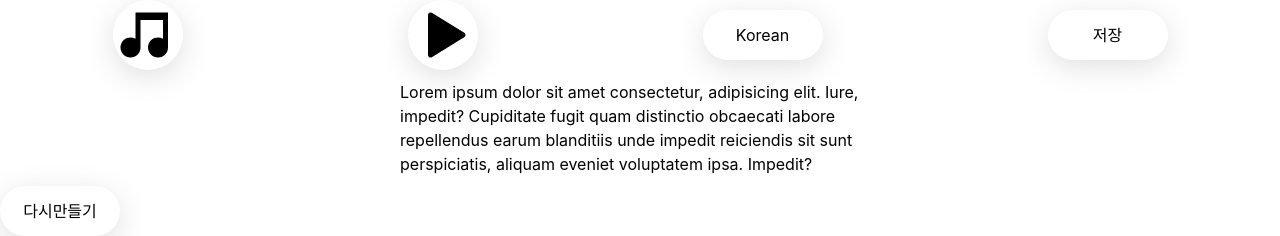
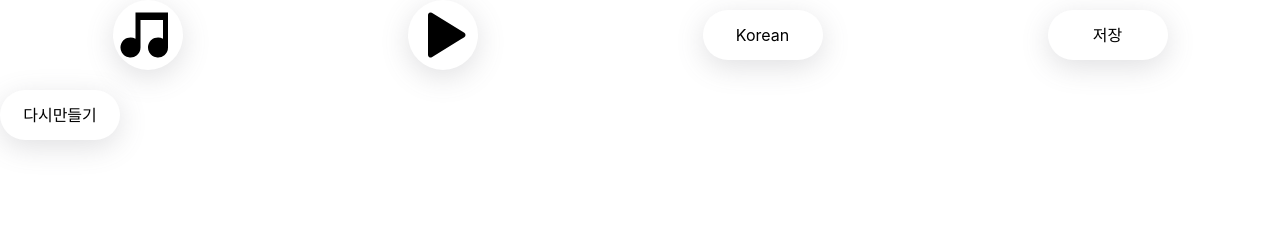
Before and after one commit to RUNGOAT/Picstory, a React (Create React App) app in the folder frontend/frontproject/: page /storyResult in a window 1280 px wide. Shown: the part 470-706 px from the top of the page. Built offline with nearby package versions, Linux system fonts and the light colour scheme.

Commit message:
[EDIT] #127 이야기결과api테스트

```diff
--- a/frontend/frontproject/src/api/storyApi.ts
+++ b/frontend/frontproject/src/api/storyApi.ts
@@ -1,6 +1,6 @@
 import axios, { AxiosResponse } from 'axios'
 
-const BASE_URL = 'http://192.168.100.166/api' // 연결할 서버 ip주소로 바꾸기
+const BASE_URL = 'http://192.168.100.166:8000/api' // 연결할 서버 ip주소로 바꾸기
 
 // 내 서재 이야기 목록
 export async function getStoryList(user_pk: number) {
@@ -12,10 +12,10 @@ export async function getStoryList(user_pk: number) {
 
 // 이야기 생성
 export async function createStory(text: string, genre: string) {
-  const response: AxiosResponse = await axios.post(`${BASE_URL}/story/test`, {
-    text: text,
-    genre: genre,
-  })
+  const response: AxiosResponse = await axios.post(`${BASE_URL}/story/create`, {
+		text: text,
+		genre: genre,
+	});
   return response
 }
 
--- a/frontend/frontproject/src/atoms.ts
+++ b/frontend/frontproject/src/atoms.ts
@@ -1,8 +1,9 @@
 import { atom } from 'recoil'
 
+//로그인 된 사용자
 export const userId = atom({
   key: 'userId',
-  default: null,
+  default: 1,
 })
 
 export const ImageBit = atom({
@@ -14,38 +15,30 @@ export const ImageFile = atom({
   key: 'ImageFile',
   default: '',
 })
-
+//장르
 export const genreAtom = atom({
   key: 'genreAtom',
   default: '',
 })
-
+//로딩
 export const loadingAtom = atom({
   key: 'loadingAtom',
   default: false,
 })
-
-export const storyAtom = atom({
-  key: "story",
-  default: '',
+// 영어 이야기 생성 결과
+export const storyEn = atom({
+	key: "storyEn",
+	default: "",
 });
-
-//이야기 생성 결과 타입
-export interface storyResultTypes {
-  content_kr: string,
-  content_en: string,
-  voice_kr: string,
-  voice_en: string,
-}
-//이야기 생성 결과
-export const storyResultAtom = atom<storyResultTypes>({
-  key: "storyResultAtom",
-  default: {
-    content_kr: '',
-    content_en: '',
-    voice_kr: '',
-    voice_en: '',
-  },
+// 한글 이야기 생성 결과
+export const storyKo = atom({
+	key: "storyKo",
+	default: "",
+});
+// 오디오 생성 결과
+export const storyVoice = atom({
+	key: "storyVoice",
+	default: '',
 });
 // 모달 상태
 export const modalState = atom({
--- a/frontend/frontproject/src/components/storyCreate/ImageUpload.tsx
+++ b/frontend/frontproject/src/components/storyCreate/ImageUpload.tsx
@@ -36,7 +36,7 @@ export default function ImageUpload() {
         if (typeof reader.result === 'string') {
           setBitImage(reader.result)
           setImageName(e.target.files[0].name)
-          console.log(reader.result)
+          // console.log(reader.result)
           resolve()
         }
       }
--- a/frontend/frontproject/src/components/storyCreate/genreList.tsx
+++ b/frontend/frontproject/src/components/storyCreate/genreList.tsx
@@ -1,8 +1,8 @@
-import axios, { AxiosResponse } from 'axios'
+// import axios, { AxiosResponse } from 'axios'
 import { useEffect, useState } from 'react'
 import { useNavigate } from 'react-router-dom'
 import { useRecoilValue, useRecoilState } from 'recoil'
-import { ImageBit, genreAtom, loadingAtom, storyAtom } from '../../atoms'
+import { ImageBit, genreAtom, loadingAtom, storyEn } from '../../atoms'
 import { createStory } from '../../api/storyApi'
 import Loading from './loading'
 import styles from '../../assets/css/genreList.module.css'
@@ -11,7 +11,7 @@ export default function ImageUpload() {
   const [genre, setGenre] = useRecoilState(genreAtom)
   const [loading, setLoading] = useRecoilState(loadingAtom)
   const [text, setText] = useState('') // 이미지 켑셔닝 결과
-  const [story, setStory] = useRecoilState(storyAtom)
+  const [story, setStory] = useRecoilState(storyEn)
   const navigate = useNavigate()
 
   const clickGenre = (e: any) => {
@@ -77,8 +77,8 @@ export default function ImageUpload() {
     setLoading(false)
     const response = await createStory(text, genre)
     if (response.status === 200) {
-      console.log(response.data)
-      setStory(response.data.content_kr)
+      console.log("response.data:",response)
+      setStory(response.data.content)
       navigate('/storyResult')
     }
   }
--- a/frontend/frontproject/src/components/storyResult/audio.tsx
+++ b/frontend/frontproject/src/components/storyResult/audio.tsx
@@ -4,25 +4,16 @@ import { TbPlayerPauseFilled } from 'react-icons/tb';
 import { TbPlayerPlayFilled } from 'react-icons/tb';
 import { useEffect, useRef } from 'react';
 import { useRecoilState, useRecoilValue } from 'recoil';
-import { audioState, storyResultAtom } from '../../atoms';
+import { audioState, storyVoice } from '../../atoms';
 
 const style = classNames.bind(styles);
 
-// prop: genre
-export type SoundBtnProps = {
-  lang: boolean,
-}
-
-function AudioPlayer({ lang }: SoundBtnProps) {
+function AudioPlayer() {
   // 재생 상태
   const myRef = useRef<HTMLAudioElement>(null);
   const [play, setPlay] = useRecoilState(audioState);
   //오디오 파일
-  const storyResult  = useRecoilValue(storyResultAtom);
-  const voice_kr = storyResult.voice_kr
-  const voice_en = storyResult.voice_en
-  // 오디오 파일
-  const audioFile: string = lang? voice_kr : voice_en
+  const voice = useRecoilValue(storyVoice);
   // 재생
   const start = () => {
     if (myRef.current){
@@ -47,7 +38,7 @@ function AudioPlayer({ lang }: SoundBtnProps) {
 
   return (
     <>
-      <audio ref={myRef} src={audioFile} loop></audio>
+      <audio ref={myRef} src={voice} loop></audio>
       {play?
       // 일시정지 버튼
       (<button className={style('sound-btn')} onClick={stop}>
--- a/frontend/frontproject/src/components/storyResult/modal.tsx
+++ b/frontend/frontproject/src/components/storyResult/modal.tsx
@@ -1,14 +1,16 @@
-import { useRecoilState } from "recoil";
+import { useRecoilState, useRecoilValue } from "recoil";
 import { modalState } from "../../atoms"
 import { Fragment, useRef } from "react";
 import { Dialog, Transition } from "@headlessui/react";
 import { atom } from 'recoil'
 import { useNavigate } from "react-router-dom";
 import { postSaveStory } from "../../api/storyApi";
-import { storyResultAtom, genreAtom, ImageFile } from "../../atoms"
+import { userId, storyEn, storyKo, storyVoice, genreAtom, ImageFile } from "../../atoms"
 
 
 export default function Modal() {
+
+  const userPk = useRecoilValue(userId);
 
   //저장할 이야기 제목
   const titleAtom = atom({
@@ -27,8 +29,10 @@ export default function Modal() {
     setModalOpen(false);
   };
   // 이야기 저장
-  const [storyResult, setStoryResult]  = useRecoilState(storyResultAtom);
+  const [storyResultEn, setstoryResultEn]  = useRecoilState(storyEn);
+  const [storyResultKo, setstoryResultKo]  = useRecoilState(storyKo);
   const [imageFile, setImageFile] = useRecoilState(ImageFile);
+  const [voice, setVoice] = useRecoilState(storyVoice);
   const [genre, setGenre] = useRecoilState(genreAtom);
   const navigate = useNavigate();
 
@@ -38,15 +42,14 @@ export default function Modal() {
     const formData = new FormData();
 
     formData.append('image', imageFile);
-    formData.append('voice_kr', storyResult.voice_kr);
-    formData.append('voice_en', storyResult.voice_en);
+    formData.append('voice', voice);
 
     let datas = {
-      // user_pk: data,
+      user_pk: userPk,
       title: title,
       genre: genre,
-      content_kr: storyResult.content_kr,
-      content_en: storyResult.content_en,
+      content_kr: storyResultKo,
+      content_en: storyResultEn,
     }
 
     formData.append("data", new Blob([JSON.stringify(datas)], {type: "application/json"}))
@@ -62,12 +65,9 @@ export default function Modal() {
     setTitle('')
     setGenre('')
     setImageFile('')
-    setStoryResult({
-      content_kr: '',
-      content_en: '',
-      voice_kr: '',
-      voice_en: '',
-    })
+    setVoice('')
+    setstoryResultEn('');
+    setstoryResultKo('');
     setModalOpen(false);
     navigate('/library');
   }
--- a/frontend/frontproject/src/components/storyResult/storyResult.tsx
+++ b/frontend/frontproject/src/components/storyResult/storyResult.tsx
@@ -1,5 +1,5 @@
 import { useRecoilValue } from "recoil";
-import { storyResultAtom } from "../../atoms"
+import { storyEn, storyKo } from "../../atoms"
 import classNames from "classnames/bind";
 import styles from "../../assets/css/storyResultPage.module.css";
 
@@ -13,9 +13,10 @@ interface StoryResultProp {
 
 function StoryResult( {language} : StoryResultProp ) {
 
-  const storyResult = useRecoilValue(storyResultAtom);
+  const storyResultEn = useRecoilValue(storyEn);
+  const storyResultKo = useRecoilValue(storyKo);
 
-  let story = language ? storyResult.content_kr : storyResult.content_en;
+  let story = language ? storyResultEn : storyResultKo;
 
   return (
     <>
--- a/frontend/frontproject/src/pages/storyDetailPage.tsx
+++ b/frontend/frontproject/src/pages/storyDetailPage.tsx
@@ -47,7 +47,7 @@ export default function StoryDetailPage() {
         ></img>
         <div className={styles.btnBox}>
           <BGMPlayer genre={storyInfo.genre} />
-          <AudioPlayer lang={lang} />
+          <AudioPlayer/>
           <button className={styles.langBtn} onClick={transLang}>
             {lang ? 'Korean' : '영어'}
           </button>
--- a/frontend/frontproject/src/pages/storyResultPage.tsx
+++ b/frontend/frontproject/src/pages/storyResultPage.tsx
@@ -22,16 +22,12 @@ export default function StoryResultPage() {
 
   // 배경음악 장르 설정
   const genre = useRecoilValue(genreAtom);
-  console.log(genre);
 
   //언어설정
   const [lang, setLang] = useState(true);
   const transLang = () => {
     setLang((prev) => !prev);
   };
-
-  const text =
-    "Lorem ipsum dolor sit amet consectetur, adipisicing elit. Iure, impedit? Cupiditate fugit quam distinctio obcaecati labore repellendus earum blanditiis unde impedit reiciendis sit sunt perspiciatis, aliquam eveniet voluptatem ipsa. Impedit?";
 
   return (
     <div className="story-result-container">
@@ -43,7 +39,7 @@ export default function StoryResultPage() {
           {/* 배경음악 */}
           <BGMPlayer genre={genre}/>
           {/* 음성파일 */}
-          <AudioPlayer lang={lang}/>
+          <AudioPlayer/>
           {/* 언어설정 */}
           <button className={style("story-result-button")} onClick={transLang}>
             { lang ? "Korean" : "영어" }
@@ -51,7 +47,6 @@ export default function StoryResultPage() {
           {/* 저장 모달 */}
           <button
             className={style("story-result-button")}
-            // onClick={onClickToggleModal}
             onClick={handleRegister}
             >
             저장
@@ -60,8 +55,7 @@ export default function StoryResultPage() {
         </div>
       </div>
       {/* 이야기 결과 */}
-      {/* <StoryResult language={lang}/> */}
-      <p className={style("story-result-text")}>{text}</p>
+      <StoryResult language={lang}/>
       <button className={style("story-result-button")}>
         <Link to="/storyCreatePage">다시만들기</Link>
       </button>
```
